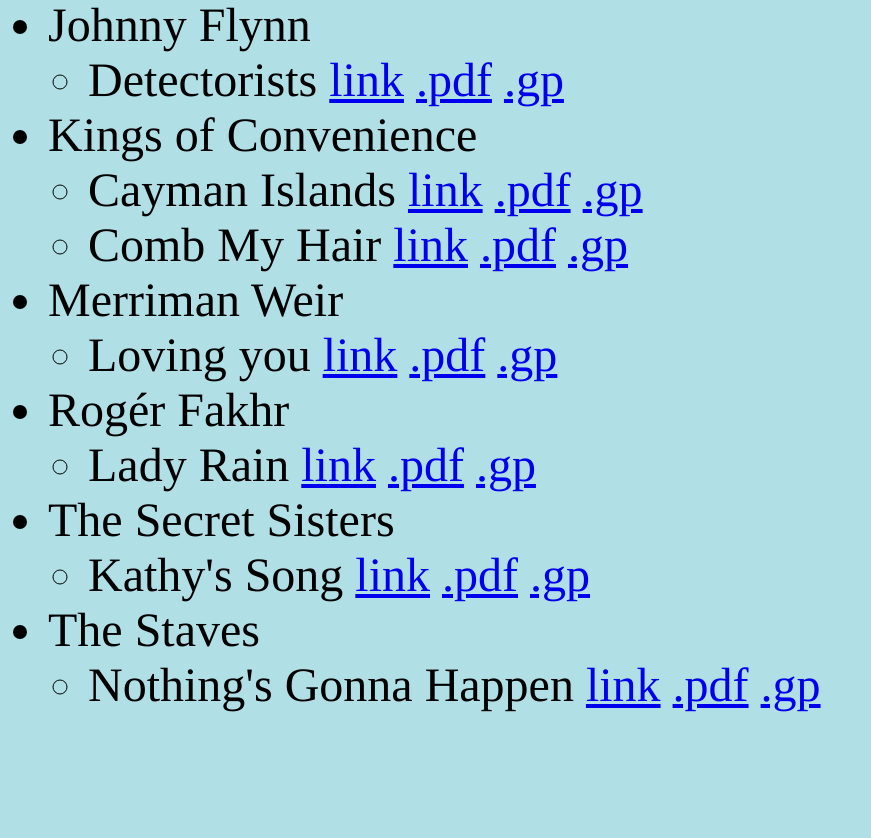
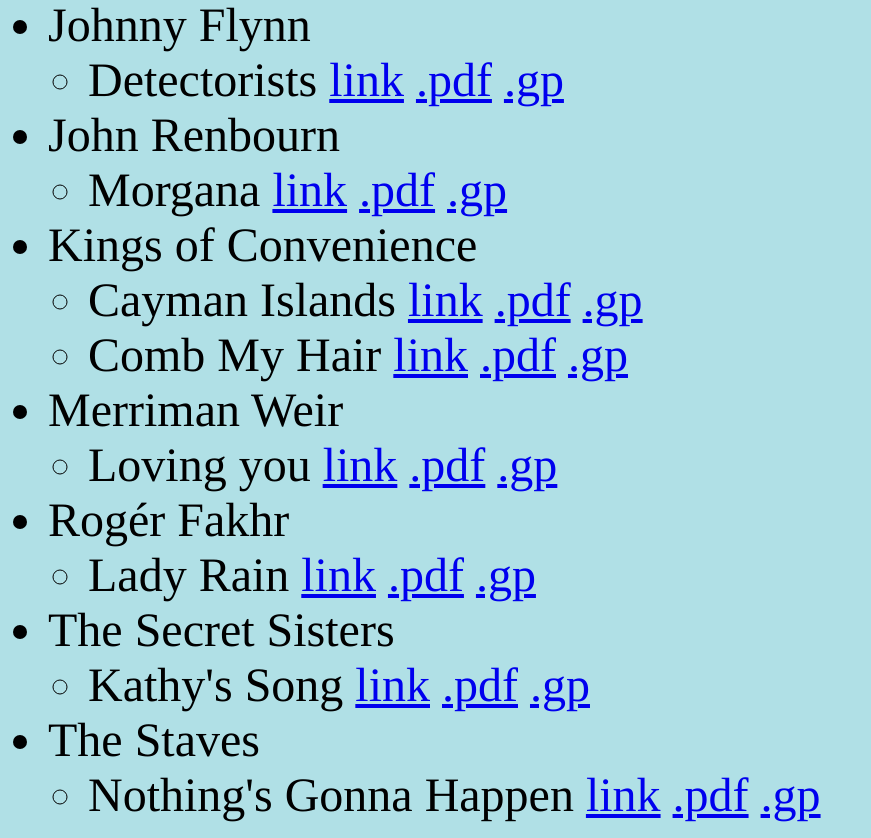
Before and after one commit to EzraBriggs/EzraBriggs.github.io, a plain HTML site: page index.html in a window 1280 px wide. Shown: the part 1453-2291 px from the top of the page, without its empty margins (0-871 px from the left). Before the commit the page ends 2181 px from the top, so only its background shows below. Drawn offline with Linux system fonts and the light colour scheme.

Commit message:
morgana v1

```diff
--- a/index.html
+++ b/index.html
@@ -66,6 +66,10 @@
         <ul>
           <li>Detectorists <a href="https://youtu.be/XnvT6ndOdOo">link</a> <a href="./pdfs/detectorists.pdf" download="detectorists">.pdf</a> <a href="./gpfiles/detectorists.gp" download="detectorists">.gp</a></li>
         </ul>
+        <li>John Renbourn</li>
+        <ul>
+          <li>Morgana <a href="https://youtu.be/xTwoP8FKCXA">link</a> <a href="./pdfs/morgana.pdf" download="morgana">.pdf</a> <a href="./gpfiles/morgana.gp" download="morgana">.gp</a></li>
+        </ul>
         <li>Kings of Convenience</li>
         <ul>
           <li>Cayman Islands <a href="https://youtu.be/Yb5e_rN6wK0">link</a> <a href="./pdfs/cayman_islands.pdf" download="cayman_islands">.pdf</a> <a href="./gpfiles/cayman_islands.gp" download="cayman_islands">.gp</a></li>
```
Also changed, not shown: 2 other files.
